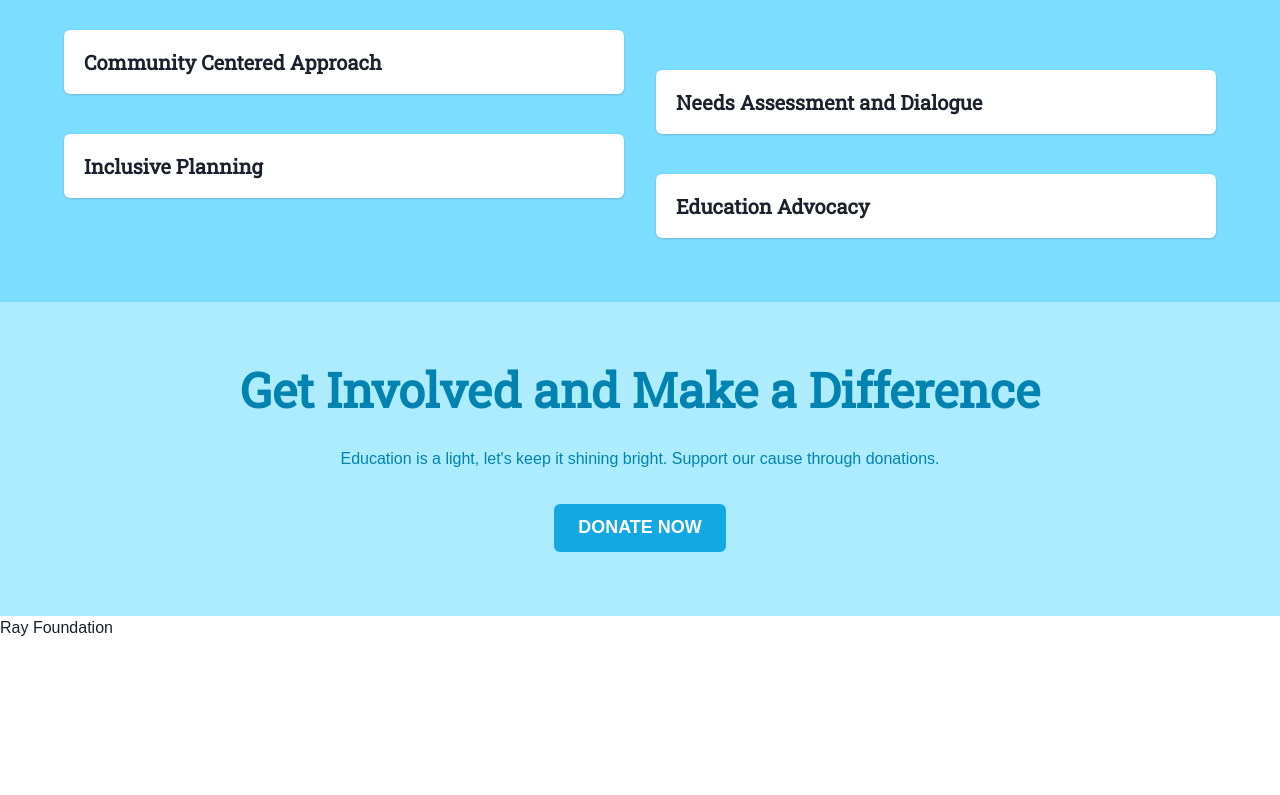
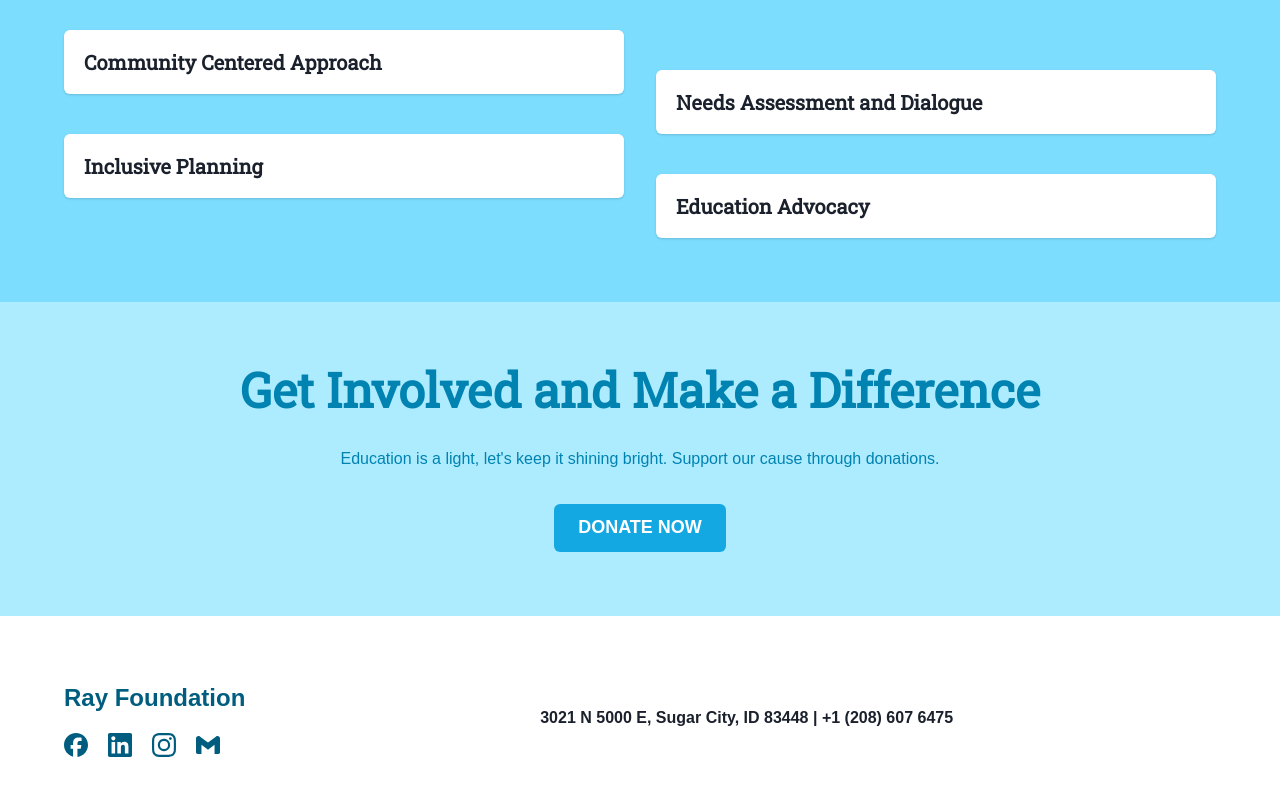
Before and after one commit to spencer-rafada/RayFoundation, a Next.js app: page / in a window 1280 px wide. Shown: the part 1219-2014 px from the top of the page. Before the commit the page ends 1859 px from the top, so only its background shows below. Built offline with nearby package versions, Linux system fonts and the light colour scheme; a web font is replaced by a local one.

Commit message:
implemented footer and necessary information

```diff
--- /dev/null
+++ b/src/app/components/Footer.tsx
@@ -0,0 +1,34 @@
+import { Box, Flex, Text } from '@chakra-ui/react'
+import React from 'react'
+import FooterLinks from './FooterLinks'
+
+export default function Footer() {
+  return (
+    <Flex
+      gap={{ base: 6, md: 8 }}
+      p={{ base: 8, md: 16 }}
+      align='center'
+      direction={{ base: 'column', md: 'row' }}
+    >
+      <Flex direction={'column'} gap={{ base: 2, md: 4 }}>
+        <Text
+          fontSize={{ base: 'xl', md: '2xl' }}
+          fontWeight={'bold'}
+          color='brand.700'
+          align={{ base: 'center', md: 'start' }}
+          data-testid='footer-logo'
+        >
+          Ray Foundation
+        </Text>
+        <Box data-testid='footer-social-links'>
+          <FooterLinks />
+        </Box>
+      </Flex>
+      <Flex justify='center' align='center' grow='1'>
+        <Text align='center' fontWeight='bold' data-testid='footer-address'>
+          3021 N 5000 E, Sugar City, ID 83448 | +1 (208) 607 6475
+        </Text>
+      </Flex>
+    </Flex>
+  )
+}
--- /dev/null
+++ b/src/app/components/FooterLinks.tsx
@@ -0,0 +1,64 @@
+'use client'
+import { Flex, Icon } from '@chakra-ui/react'
+import { SiLinkedin, SiGmail, SiFacebook, SiInstagram } from 'react-icons/si'
+import React from 'react'
+import Link from 'next/link'
+
+export default function FooterLinks() {
+  return (
+    <Flex gap={{ base: 4, md: 5 }} justify={{ base: 'center', md: 'start' }}>
+      <Link
+        href='https://www.facebook.com/profile.php?id=100090834922470&mibextid=LQQJ4d'
+        target='_blank'
+        data-testid='footer-social-links-facebook'
+      >
+        <Icon
+          as={SiFacebook}
+          className='cursor-pointer'
+          w={6}
+          h={6}
+          color='brand.700'
+        />
+      </Link>
+      <Link
+        href='https://www.linkedin.com/company/ray-foundation/'
+        target='_blank'
+        data-testid='footer-social-links-linkedin'
+      >
+        <Icon
+          as={SiLinkedin}
+          className='cursor-pointer'
+          w={6}
+          h={6}
+          color='brand.700'
+        />
+      </Link>
+      <Link
+        href='https://www.instagram.com/ray.foundation?igshid=MmIzYWVlNDQ5Yg%3D%3D'
+        target='_blank'
+        data-testid='footer-social-links-instagram'
+      >
+        <Icon
+          as={SiInstagram}
+          className='cursor-pointer'
+          w={6}
+          h={6}
+          color='brand.700'
+        />
+      </Link>
+      <Link
+        href='mailto:ray.foundation@outlook.com'
+        target='_blank'
+        data-testid='footer-social-links-gmail'
+      >
+        <Icon
+          as={SiGmail}
+          className='cursor-pointer'
+          w={6}
+          h={6}
+          color='brand.700'
+        />
+      </Link>
+    </Flex>
+  )
+}
--- a/src/app/layout.tsx
+++ b/src/app/layout.tsx
@@ -2,6 +2,7 @@ import type { Metadata } from 'next'
 import ThemeProvider from './_providers/ThemeProvider'
 import Navbar from './components/Navbar'
 import './globals.css'
+import Footer from './components/Footer'
 
 export const metadata: Metadata = {
   title: 'Ray Foundation',
@@ -19,6 +20,7 @@ export default function RootLayout({
         <ThemeProvider>
           <Navbar></Navbar>
           <section>{children}</section>
+          <Footer />
         </ThemeProvider>
       </body>
     </html>
--- a/src/app/page.tsx
+++ b/src/app/page.tsx
@@ -20,7 +20,6 @@ export default function Home() {
       <Suspense fallback={null}>
         <CTASection />
       </Suspense>
-      <div>Ray Foundation</div>
     </>
   )
 }
```
Also changed, not shown: 2 other files (tests, documents, lock files or other folders).
